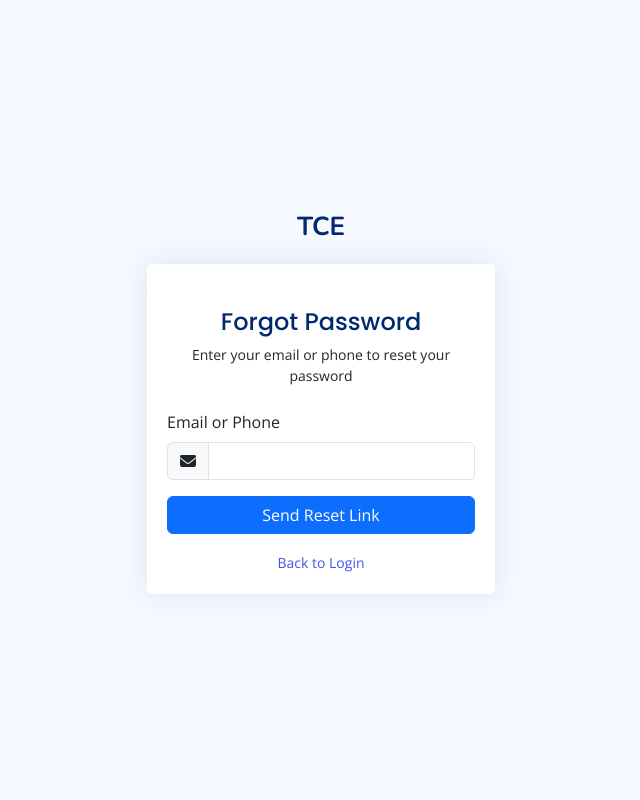
After one commit to amitcodee/job-system-tce, a PHP site: page /forgot-password.php in a window 1280 px wide. The commit adds this page. Shown: the whole page, without its empty margins (319-959 px from the left). Run offline with PHP 8.4, Linux system fonts and the light colour scheme; some libraries are stand-ins or nearby versions.

Commit message:
update icon forgot pass

```diff
--- /dev/null
+++ b/forgot-password.php
@@ -0,0 +1,66 @@
+<?php
+include 'common-header.php';
+?>
+<main>
+    <div class="container">
+
+        <section class="section register min-vh-100 d-flex flex-column align-items-center justify-content-center py-4">
+            <div class="container">
+                <div class="row justify-content-center">
+                    <div class="col-lg-4 col-md-6 d-flex flex-column align-items-center justify-content-center">
+
+                        <div class="d-flex justify-content-center py-4">
+                            <a href="index.html" class="logo d-flex align-items-center w-auto">
+                                <!-- <img src="https://encrypted-tbn0.gstatic.com/images?q=tbn:ANd9GcQP6Zh9d1FIeutRKFbg-0EhB2czdDgwEoTLOw&s" alt=""> -->
+                                <span class="d-none d-lg-block">TCE</span>
+                            </a>
+                        </div><!-- End Logo -->
+
+                        <div class="card mb-3">
+
+                            <div class="card-body">
+
+                                <div class="pt-4 pb-2">
+                                    <h5 class="card-title text-center pb-0 fs-4">Forgot Password</h5>
+                                    <p class="text-center small">Enter your email or phone to reset your password</p>
+                                </div>
+
+                                <form class="row g-3 needs-validation" novalidate action="forgot-password-handler.php" method="POST">
+
+                                    <div class="col-12">
+                                        <label for="emailOrPhone" class="form-label">Email or Phone</label>
+                                        <div class="input-group has-validation">
+                                            <span class="input-group-text" id="inputGroupPrepend">
+                                                <i class="fa-solid fa-envelope"></i>
+                                            </span>
+                                            <input type="text" name="email_or_phone" class="form-control" id="emailOrPhone" required>
+                                            <div class="invalid-feedback">Please enter your email or phone number.</div>
+                                        </div>
+                                    </div>
+
+                                    <div class="col-12">
+                                        <button class="btn btn-primary w-100" type="submit">Send Reset Link</button>
+                                    </div>
+                                    <div class="col-12 text-center">
+                                        <a href="login.php" class="small">Back to Login</a>
+                                    </div>
+                                </form>
+
+                            </div>
+                        </div>
+
+                    </div>
+                </div>
+            </div>
+
+        </section>
+
+    </div>
+</main>
+
+<script>
+    // Add any specific JS if required later
+</script>
+<?php
+include 'common-footer.php';
+?>
```
Also changed, not shown: sidenav.php (+23 -26 lines).
